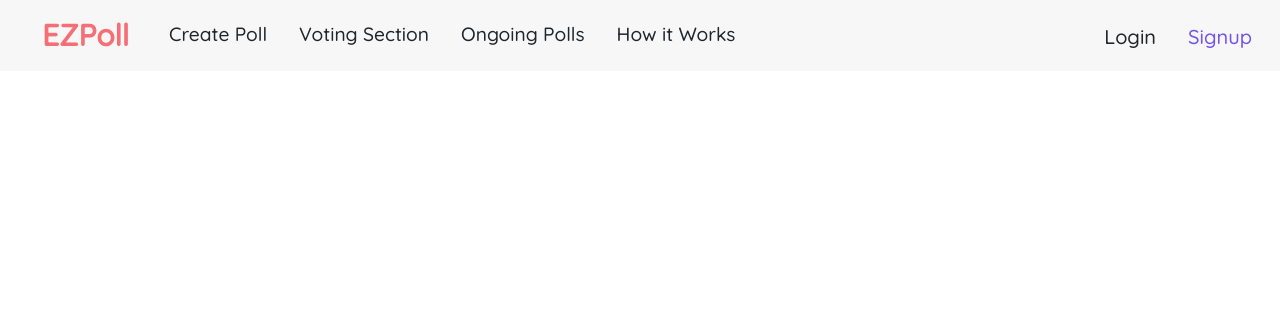
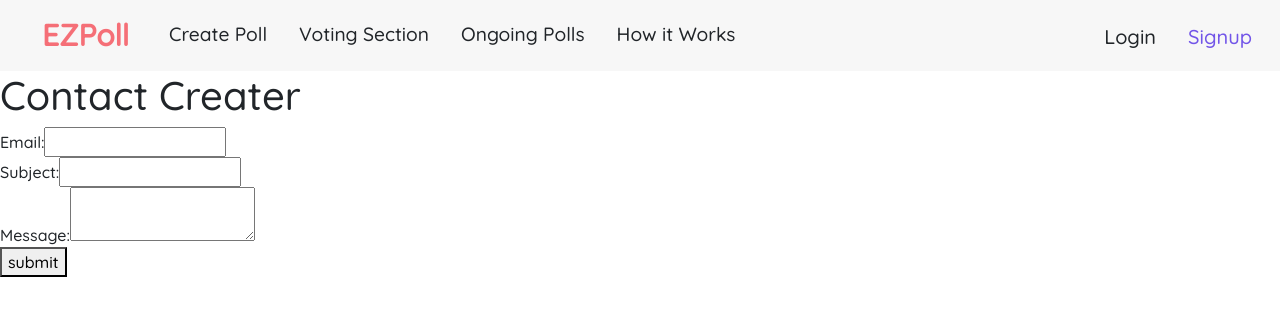
Before and after one commit to AayushMaurya/EZPoll, a React (Create React App) app: page /contact in a window 1280 px wide. Shown: the top 316 px of the page. Built offline with nearby package versions, Linux system fonts and the light colour scheme.

Commit message:
contact us

```diff
--- a/src/App.js
+++ b/src/App.js
@@ -29,6 +29,7 @@ import VoterLogin from "./pages/voter/VoterLogin";
 import VoterHome from "./pages/voter/VoterHome";
 import Vote from "./pages/vote/Vote";
 import ThanksForVote from "./pages/vote/ThanksForVoting";
+import Contact from "./pages/Contact";
 import { setCandidate, setPosition, setstep } from "./redux/actions/createVoteAction";
 
 // check for voter
@@ -119,6 +120,7 @@ function App() {
           <Route exact path="/voterHome" element={<VoterHome />} />
           <Route exact path="/vote/:id" element={<Vote />} />
           <Route exact path="/thanks" element={<ThanksForVote />} />
+          <Route exact path="/contact" element={<Contact />} />
         </Routes>
       </Router>
     </div>
--- /dev/null
+++ b/src/apis/contactapi.js
@@ -0,0 +1,16 @@
+import axios from "axios";
+
+export const contactCreater = async (formData) => {
+    try{
+        console.log("sending data: ", formData);
+        const {data} = await axios.post("https://ezserver.herokuapp.com/api/client/feedback", formData);
+        console.log("data received :", data);
+        return data;
+    }
+    catch(err){
+        return {
+            success: false,
+            message: "cannot take your response at this moment"
+        }
+    }
+}
--- /dev/null
+++ b/src/pages/Contact.jsx
@@ -0,0 +1,56 @@
+import React, { useState } from "react";
+import { contactCreater } from "../apis/contactapi";
+
+const Contact = () => {
+    const [formData, setFormData] = useState({
+        email: "",
+        subject: "",
+        message: ""
+    });
+    const [isLoading, setIsLoading] = useState(false);
+
+    const changeHandler = (e) => {
+        let name = e.target.name;
+        let value = e.target.value;
+
+        setFormData({
+            ...formData,
+            [name]: value
+        });
+    }
+
+    const formHandler = async(e) => {
+        e.preventDefault();
+        setIsLoading(true);
+        const data = await contactCreater(formData);
+        if(data.success)
+        {
+            alert(data.message);
+            setIsLoading(false);
+        }
+        else{
+            alert(data.message);
+            setIsLoading(false);
+        }
+    }
+
+    return(
+        <>
+            <h1>Contact Creater</h1>
+            <form onSubmit={formHandler}>
+                <label>Email: </label>
+                <input type="email" name="email" onChange={changeHandler} value={formData.email} />
+                <br />
+                <label>Subject: </label>
+                <input type="text" name="subject" onChange={changeHandler} value={formData.subject} />
+                <br />
+                <label>Message: </label>
+                <textarea type="text" name="message" onChange={changeHandler} value={formData.message} />
+                <br />
+                {!isLoading && <button type="submit">submit</button>}
+            </form>
+        </>
+    );
+}
+
+export default Contact;
--- a/src/pages/client/ClientLogin.jsx
+++ b/src/pages/client/ClientLogin.jsx
@@ -74,7 +74,7 @@ const ClientLogin = () => {
             <br />
             <input
               className="inp"
-              type="text"
+              type="password"
               name="password"
               onChange={changeHandler}
               value={loginInfo.password}
--- a/src/pages/voter/VoterLogin.jsx
+++ b/src/pages/voter/VoterLogin.jsx
@@ -4,6 +4,7 @@ import { useNavigate, useParams } from "react-router";
 import { useDispatch, useSelector } from "react-redux";
 import { setVoter } from "../../redux/actions/voterAction";
 import { decodeToken } from "../../utils/decodeToken";
+import { clientLogout } from "../../redux/actions/clientAction";
 import { Helmet } from "react-helmet";
 
 const VoterLogin = () => {
@@ -44,6 +45,7 @@ const VoterLogin = () => {
     if (data.success) {
       const voterCridentials = decodeToken(data.token);
       alert("loged in");
+      dispatch(clientLogout());
       dispatch(setVoter(voterCridentials));
     } else {
       alert(data.message);
```
